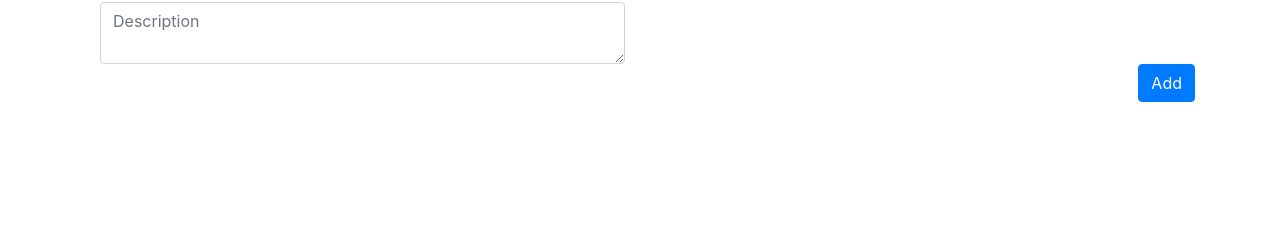
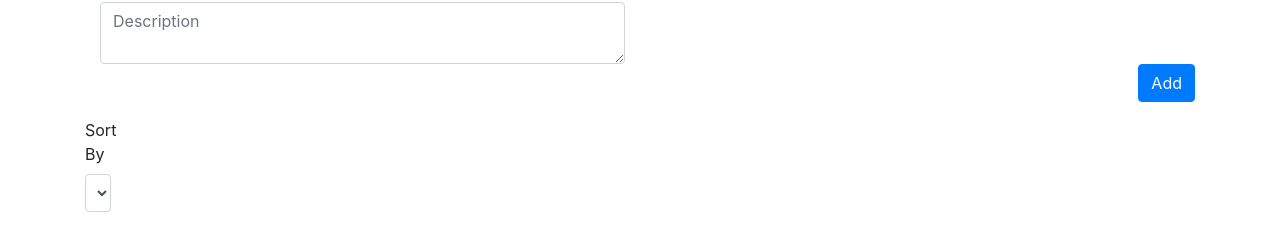
Before and after one commit to TheeSweeney/angular2, an Angular app in the folder newStart/ng2cribs/: page / in a window 1280 px wide. Shown: the part 263-514 px from the top of the page. Built offline with nearby package versions, Linux system fonts and the light colour scheme; some icons are missing.

Commit message:
html for sort function;

```diff
--- a/newStart/ng2cribs/src/app/crib-listing/crib-listing.component.html
+++ b/newStart/ng2cribs/src/app/crib-listing/crib-listing.component.html
@@ -1,4 +1,27 @@
 <link href="//netdna.bootstrapcdn.com/bootstrap/3.0.0/css/bootstrap-glyphicons.css" rel="stylesheet">
-<div *ngFor="let crib of cribs" class="col-4 mb-2"><!--for each item in cribs array we will have local access to it through 'crib'-->
-  <app-crib-card [crib]="crib"></app-crib-card>
+<div class="row">
+  <div class="col-sm-12 mb-5">
+    <div class="panel panel-default">
+      <div class="panel-body">
+        <div class="col-sm-4">
+          <label for="sort-field">Sort By</label>
+          <select
+            class="form-control"
+            name="sort-field"
+            id="sort-field"
+            [(ngModel)]="sortField">
+            <option
+              *ngFor="let field of sortFields"
+              [value]="field">
+                {{ utilService.capitalize(field) }}
+            </option>
+          </select>
+        </div>
+      </div>
+    </div>
+  </div>
+
+  <div *ngFor="let crib of cribs" class="col-4 mb-2"><!--for each item in cribs array we will have local access to it through 'crib'-->
+    <app-crib-card [crib]="crib"></app-crib-card>
+  </div>
 </div>
```
